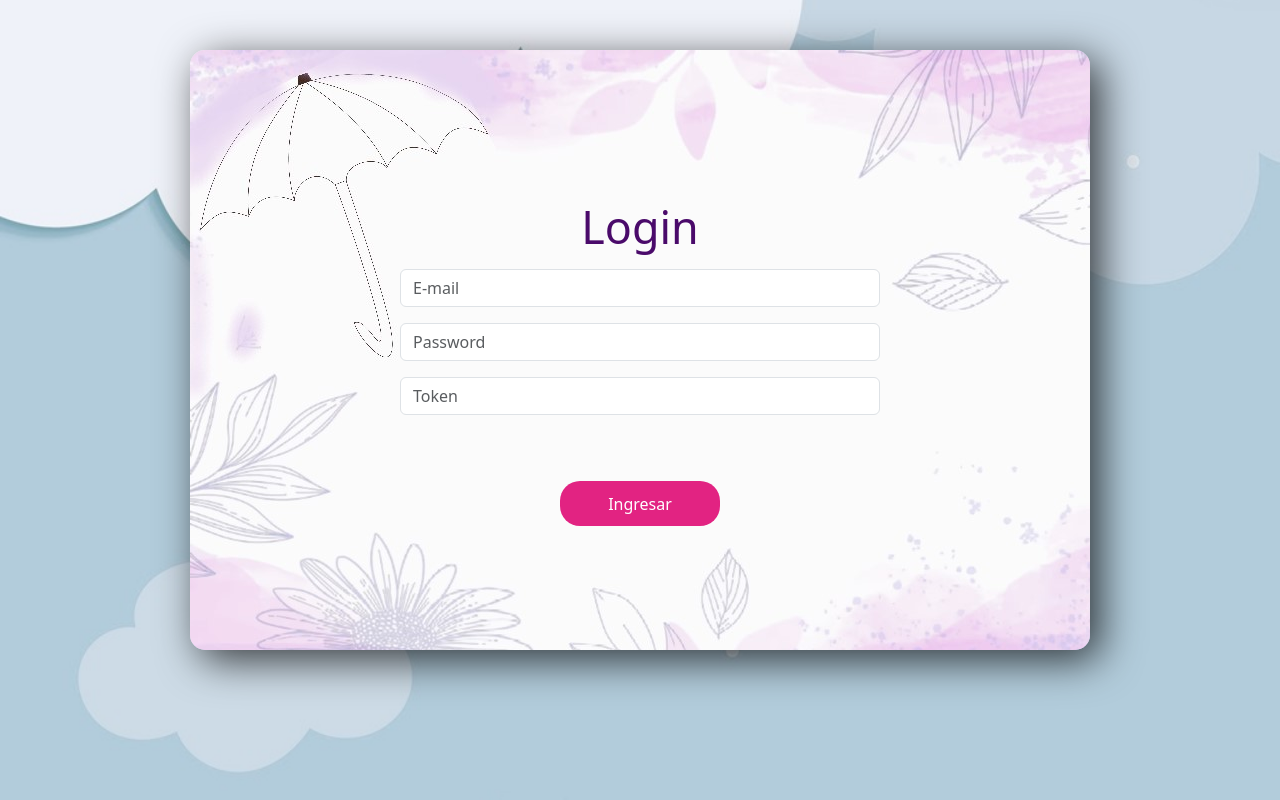
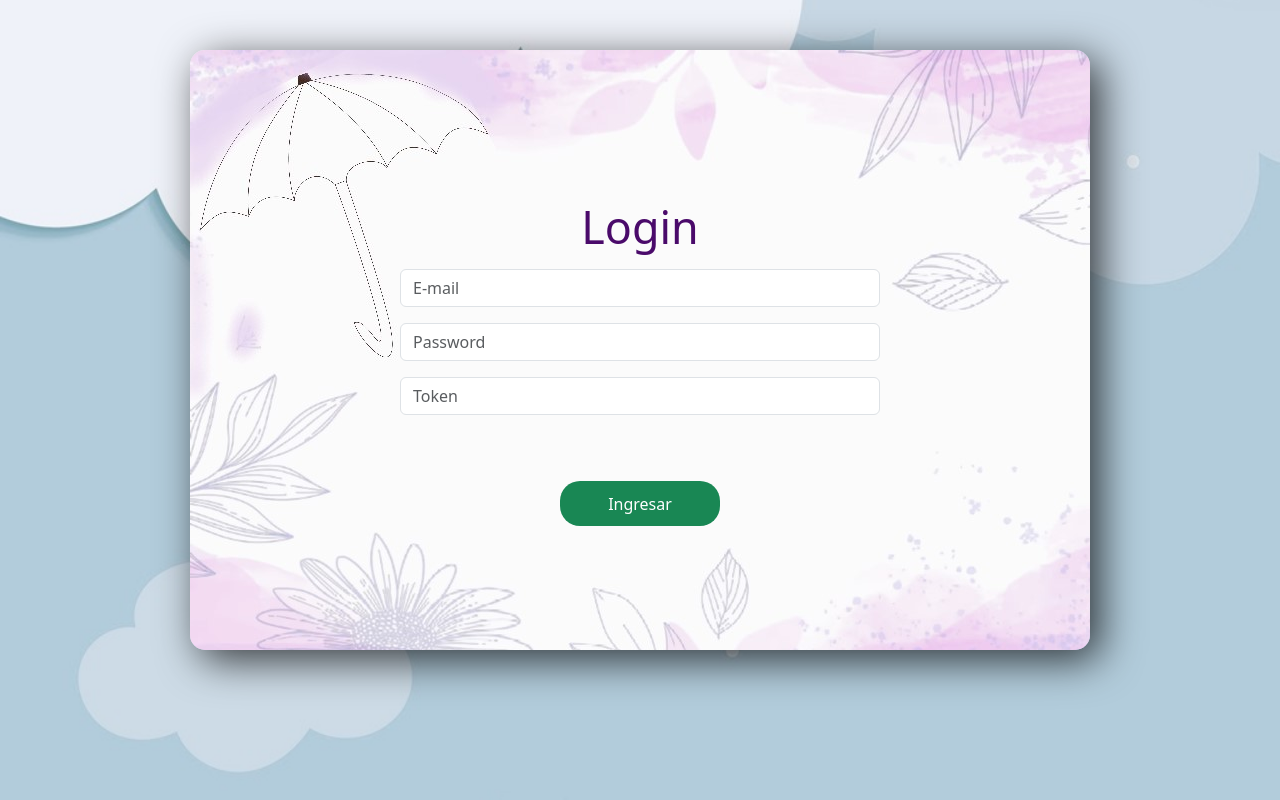
Before and after one commit to poppinsweb/frontendpoppinsapp, a React (Vite) app: page /token in a window 1280 px wide. In both pictures the pointer is over the button "Ingresar". Shown: the part 530-1330 px from the top of the page. Built offline with nearby package versions, Linux system fonts and the light colour scheme; no server answers.

Commit message:
se agregan cositas lindas como el hover del puntero a varias vistas para consideracion de la ciente

```diff
--- a/src/components/ui/Navbar.jsx
+++ b/src/components/ui/Navbar.jsx
@@ -1,5 +1,6 @@
 import { useAuth } from "../../hooks/useAuth";
 import { NavLink, useNavigate } from "react-router-dom";
+import '../../styles/App.css';
 
 export function Navbar() {
   const navigate = useNavigate();
--- a/src/pages/userPages/PageAbilityDressing.jsx
+++ b/src/pages/userPages/PageAbilityDressing.jsx
@@ -1,5 +1,5 @@
-import CardAbilityDressingQuestion from "../../components/cards/CardAbilityDressingQuestion";
-import CardAbilityDressingTest from "../../components/cards/CardAbilityDressingTest";
+// import CardAbilityDressingQuestion from "../../components/cards/CardAbilityDressingQuestion";
+import CardAbilityDressingTest from "../../components/cards/CardAbilityDressingQuestion";
 
 export function PageAbilityDressing() {
   return (
--- a/src/styles/App.css
+++ b/src/styles/App.css
@@ -5,18 +5,24 @@
 }
 
 .btn-color {
-  background-color: #5D2063;
+  /* background-color: #5D2063; */
+  background-color: #543c80;
   border-radius: 20px;
-  border: #5D2063;
+  border: #198754;
   width: 160px;
   height: 45px;
-  color: #ffff;
+  color: #fff;
 }
 
 /*pendiente la seleccion del color para el hover de los botones*/
 .btn-color:hover {
-  background: #e22382;
+  background: #198754;
   color: #ffff;
+  cursor: url(https://cur.cursors-4u.net/others/oth-8/oth737.cur), auto !important;
+}
+
+.btn:hover {
+  cursor: url(https://cur.cursors-4u.net/others/oth-8/oth737.cur), auto !important;
 }
 
 .selectors {
@@ -50,3 +56,7 @@
   margin: 100px auto;
   padding: 50px;
 }
+
+.nav-link:hover {
+  cursor: url(https://cur.cursors-4u.net/others/oth-8/oth737.cur), auto !important;
+}
--- a/src/styles/home/footer.css
+++ b/src/styles/home/footer.css
@@ -16,6 +16,8 @@
 .footer-links a:hover {
   color: #e857f5;
   font-size: 20px;
+  cursor: url(https://cur.cursors-4u.net/others/oth-8/oth737.cur), auto !important;
+
 }
 
 .social{
@@ -27,6 +29,8 @@
 .social:hover {
   color: #e857f5;
   font-size: 30px;
+  cursor: url(https://cur.cursors-4u.net/others/oth-8/oth737.cur), auto !important;
+
 }
 
 /* MEDIUM SCREEN 1024x800 */
--- a/src/styles/home/home.css
+++ b/src/styles/home/home.css
@@ -26,6 +26,8 @@
   height: 220px;
   border-radius: 50px;
   box-shadow: 10px 10px 42px 0px rgba(0, 0, 0, 0.75);
+  cursor: url(https://cur.cursors-4u.net/others/oth-8/oth737.cur), auto !important;
+
 }
 
 .img-slider:hover {
```
Also changed, not shown: src/styles/index.css (+0 -9 lines).
